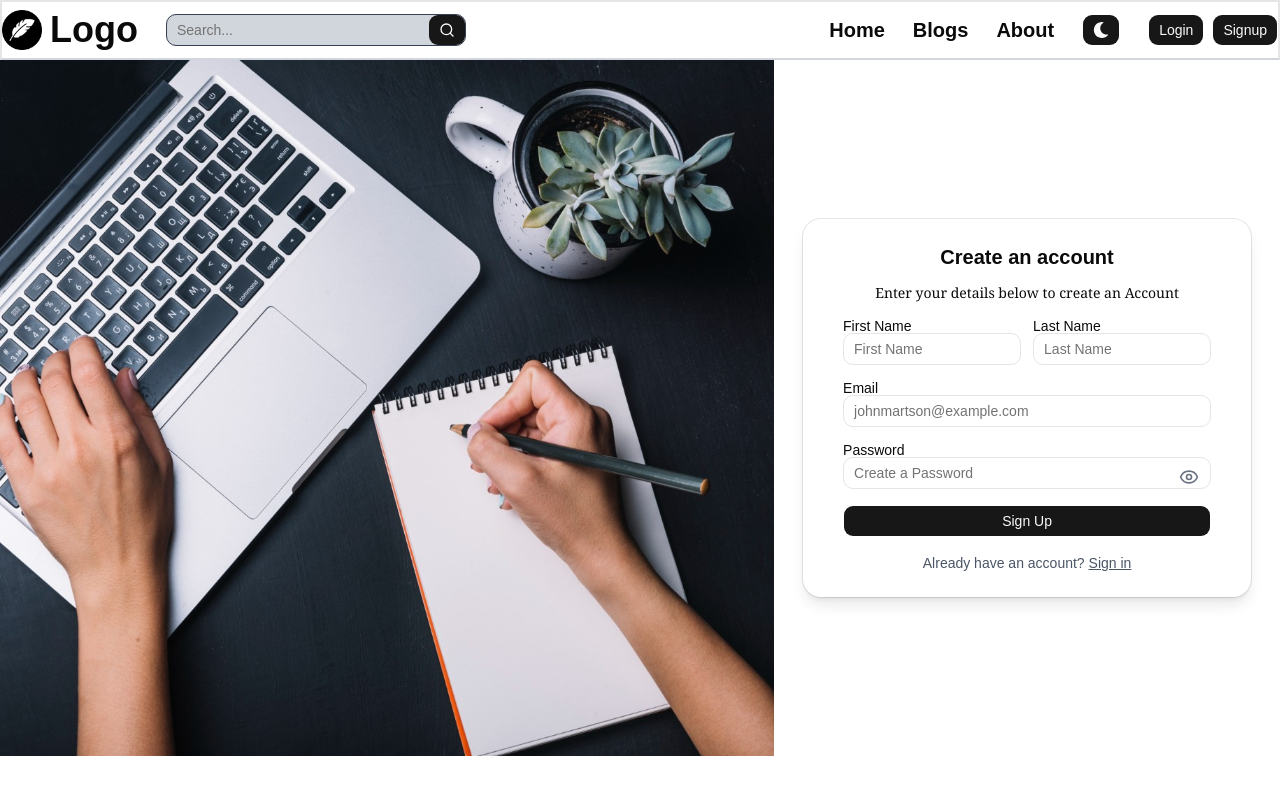
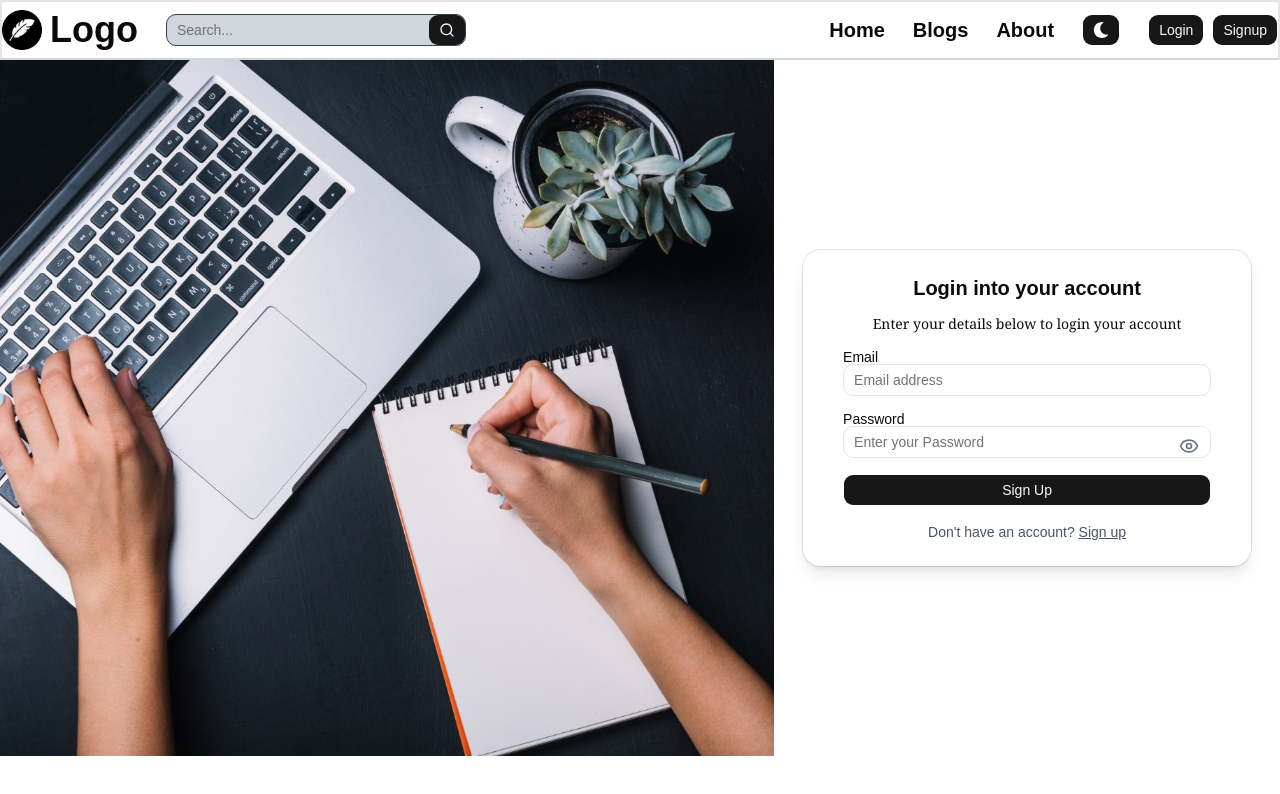
Before and after one commit to rdgtech-ctrl/Blogging-Website, a React app in the folder frontend/: page /login in a window 1280 px wide. Shown: the top 794 px of the page. Built offline with nearby package versions, Linux system fonts and the light colour scheme; the HTML template or start-up script is replaced by a standard one.

Commit message:
Update: 2026-04-30 11:54:48

```diff
--- a/frontend/src/pages/Login.jsx
+++ b/frontend/src/pages/Login.jsx
@@ -19,43 +19,19 @@ const Login = () => {
         <Card className='w-full max-w-md p-6 shadow-lg rounded-2xl dark:bg-gray-800 dark:border-gray-600'>
           <CardHeader>
             <CardTitle>
-              <h1 className="text-center text-xl font-semibold">Create an account</h1>
+              <h1 className="text-center text-xl font-semibold">Login into your account</h1>
             </CardTitle>
             <p className='mt-2 text-sm font-serif text-center dark:text-gray-300'>
-              Enter your details below to create an Account
+              Enter your details below to login your account
             </p>
           </CardHeader>
           <CardContent>
             <form className='space-y-4'>
-
-              {/* First Name and Last Name side by side */}
-              <div className='flex gap-3'>
-                <div className='flex-1'>
-                  <Label>First Name</Label>
-                  <Input
-                    type='text'
-                    placeholder='First Name'
-                    name='firstName'
-                    className="dark:border-gray-600 dark:bg-gray-900"
-                  />
-                </div>
-                <div className='flex-1'>
-                  <Label>Last Name</Label>
-                  <Input
-                    type='text'
-                    placeholder='Last Name'
-                    name='lastName'
-                    className="dark:border-gray-600 dark:bg-gray-900"
-                  />
-                </div>
-              </div>
-
-              {/* Email on its own row */}
               <div>
                 <Label>Email</Label>
                 <Input
                   type='email'
-                  placeholder='johnmartson@example.com'
+                  placeholder='Email address'
                   name='email'
                   className="dark:border-gray-600 dark:bg-gray-900"
                 />
@@ -66,7 +42,7 @@ const Login = () => {
                 <Label>Password</Label>
                 <Input
                   type={showPassword ? "text" : "password"}
-                  placeholder='Create a Password'
+                  placeholder='Enter your Password'
                   name='password'
                   className="dark:border-gray-600 dark:bg-gray-900"
                 />
@@ -82,10 +58,10 @@ const Login = () => {
               <Button type="submit" className="w-full">Sign Up</Button>
 
               <p className='text-center text-gray-600 dark:text-gray-300'>
-                Already have an account?{" "}
-                <Link to={"/login"}>
+                Don't have an account?{" "}
+                <Link to={"/signup"}>
                   <span className='underline cursor-pointer hover:text-gray-800 dark:hover:text-gray-100'>
-                    Sign in
+                    Sign up
                   </span>
                 </Link>
               </p>
```
